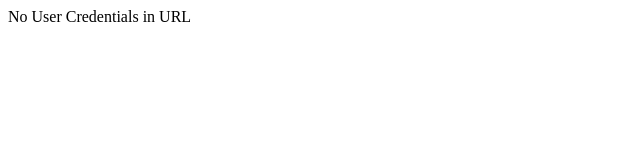
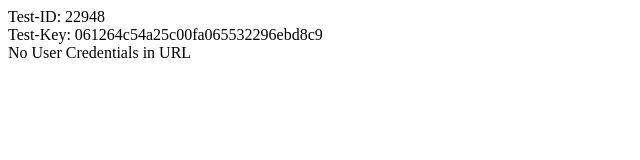
Before and after one commit to MausGames/game-jolt-api-js-library, a plain HTML site: page source/test.html in a window 1280 px wide. Shown: the whole page, without its empty margins (0-640 px from the left). Drawn offline with Linux system fonts and the light colour scheme; no server answers.

Commit message:
added test-data to the test-file

```diff
--- a/source/test.html
+++ b/source/test.html
@@ -13,6 +13,9 @@
         <script>
 
             var pBody = document.body;
+
+            pBody.innerHTML += "Test-ID: 22948" + "<br>";
+            pBody.innerHTML += "Test-Key: 061264c54a25c00fa065532296ebd8c9" + "<br>";
 
             // ****************************************************************
             // LOGIN
```
